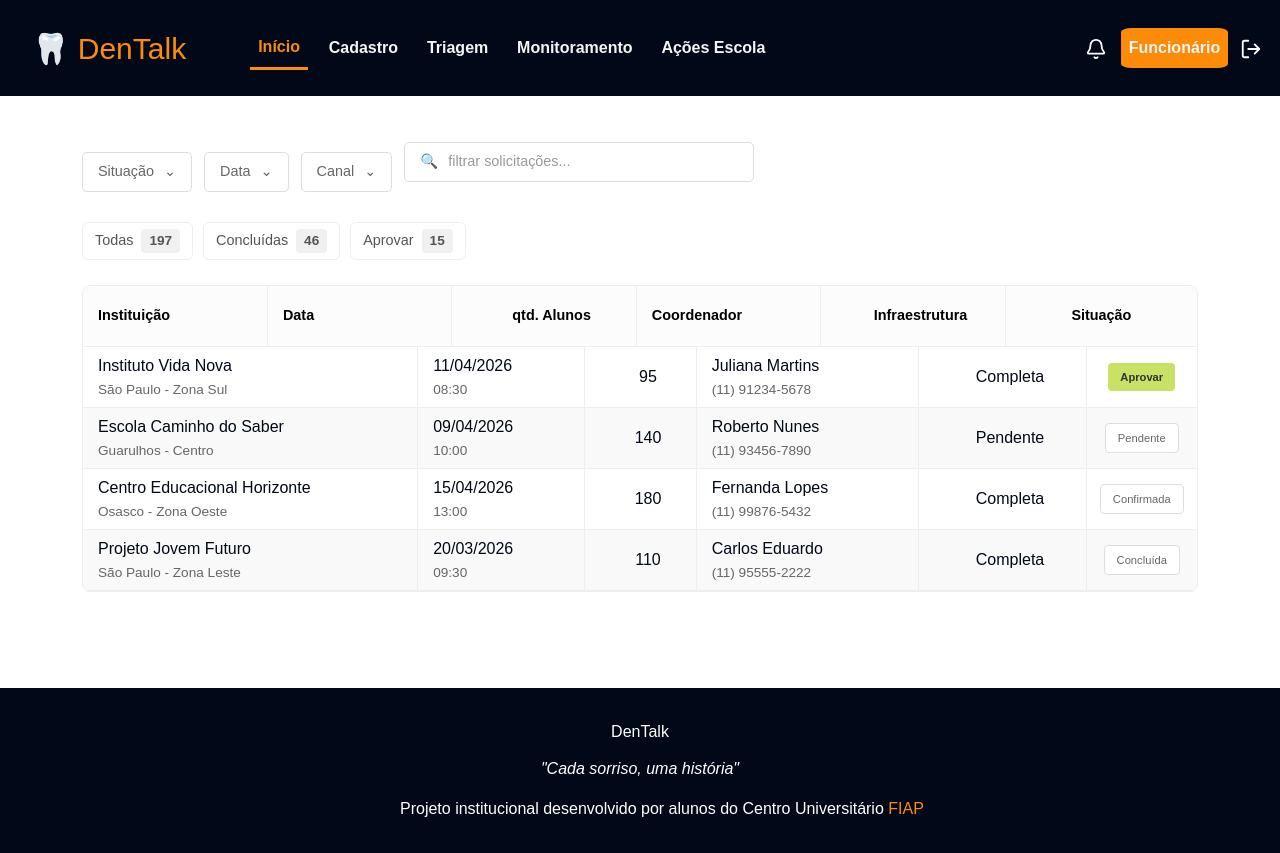
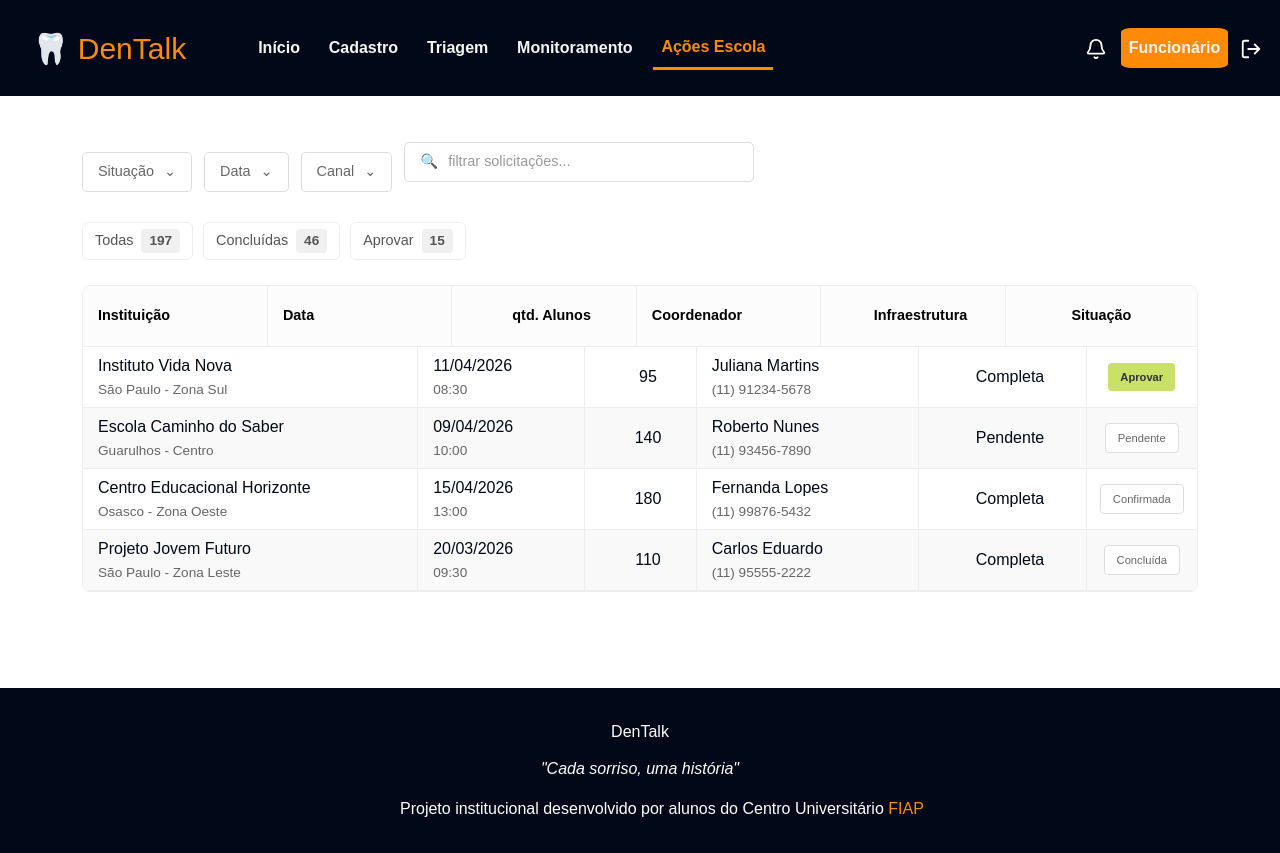
Before and after one commit to Moonnax/Dentalk, a React (Vite) app: page /acoesescolaf in a window 1280 px wide. Built offline with nearby package versions, Linux system fonts and the light colour scheme.

Commit message:
Aplicando router Navlink no headerFuncionario

```diff
--- a/src/components/HeaderFuncionario/HeaderFuncionario.tsx
+++ b/src/components/HeaderFuncionario/HeaderFuncionario.tsx
@@ -1,5 +1,5 @@
 import { useState } from "react";
-import { Link } from "react-router-dom";
+import { NavLink, Link } from "react-router-dom";
 import { Menu, Bell, LogOut } from "lucide-react";
 import "./HeaderFuncionario.css";
 
@@ -14,20 +14,17 @@ function HeaderFuncionario() {
         </Link>
       </div>
 
-      <button
-        className="menu-toggle"
-        onClick={() => setOpen(!open)}
-      >
+      <button className="menu-toggle" onClick={() => setOpen(!open)}>
         <Menu size={24} />
       </button>
 
       <nav id="nav" className={open ? "active" : ""}>
         <ul className="menu">
-          <li><Link className="menu-item active" to="/areaFuncionario">Início</Link></li>
-          <li><Link className="menu-item" to="/cadastrof">Cadastro</Link></li>
-          <li><Link className="menu-item" to="/triagemf">Triagem</Link></li>
-          <li><Link className="menu-item" to="/monitoramento">Monitoramento</Link></li>
-          <li><Link className="menu-item" to="/acoesescolaf">Ações Escola</Link></li>
+          <li><NavLink to="/areaFuncionario" end className={({ isActive }) => isActive ? "menu-item active" : "menu-item"}>Início</NavLink></li>
+          <li><NavLink to="/cadastrof" className={({ isActive }) => isActive ? "menu-item active" : "menu-item"}>Cadastro</NavLink></li>
+          <li><NavLink to="/triagemf" className={({ isActive }) => isActive ? "menu-item active" : "menu-item"}>Triagem</NavLink></li>
+          <li><NavLink to="/monitoramento" className={({ isActive }) => isActive ? "menu-item active" : "menu-item"}>Monitoramento</NavLink></li>
+          <li><NavLink to="/acoesescolaf" className={({ isActive }) => isActive ? "menu-item active" : "menu-item"}>Ações Escola</NavLink></li>
         </ul>
       </nav>
 
```
